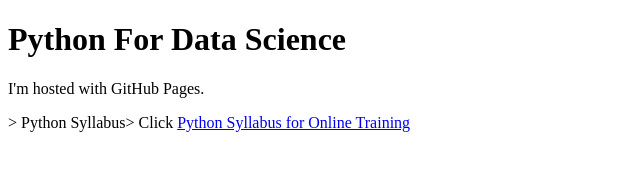
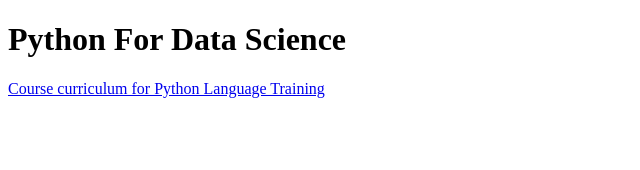
Before and after one commit to vcsgithub/vcsgithub.github.io, a plain HTML site: page index.html in a window 1280 px wide. Shown: the whole page, without its empty margins (0-640 px from the left). Drawn offline with Linux system fonts and the light colour scheme.

Commit message:
Update index.html

```diff
--- a/index.html
+++ b/index.html
@@ -1,11 +1,12 @@
 <!DOCTYPE html>
+
 <html>
 <body>
+
 <h1>Python For Data Science</h1>
-<!<p>I'm hosted with GitHub Pages.</p>>
 
-<!\Click <a href="http://www.yahoo.com">Python Syllabus</a>>
+<a href="python_syllabus.txt">Course curriculum for Python Language Training</a>
 
-Click <a href="python_syllabus.txt">Python Syllabus for Online Training</a>
+
 </body>
 </html>
```
